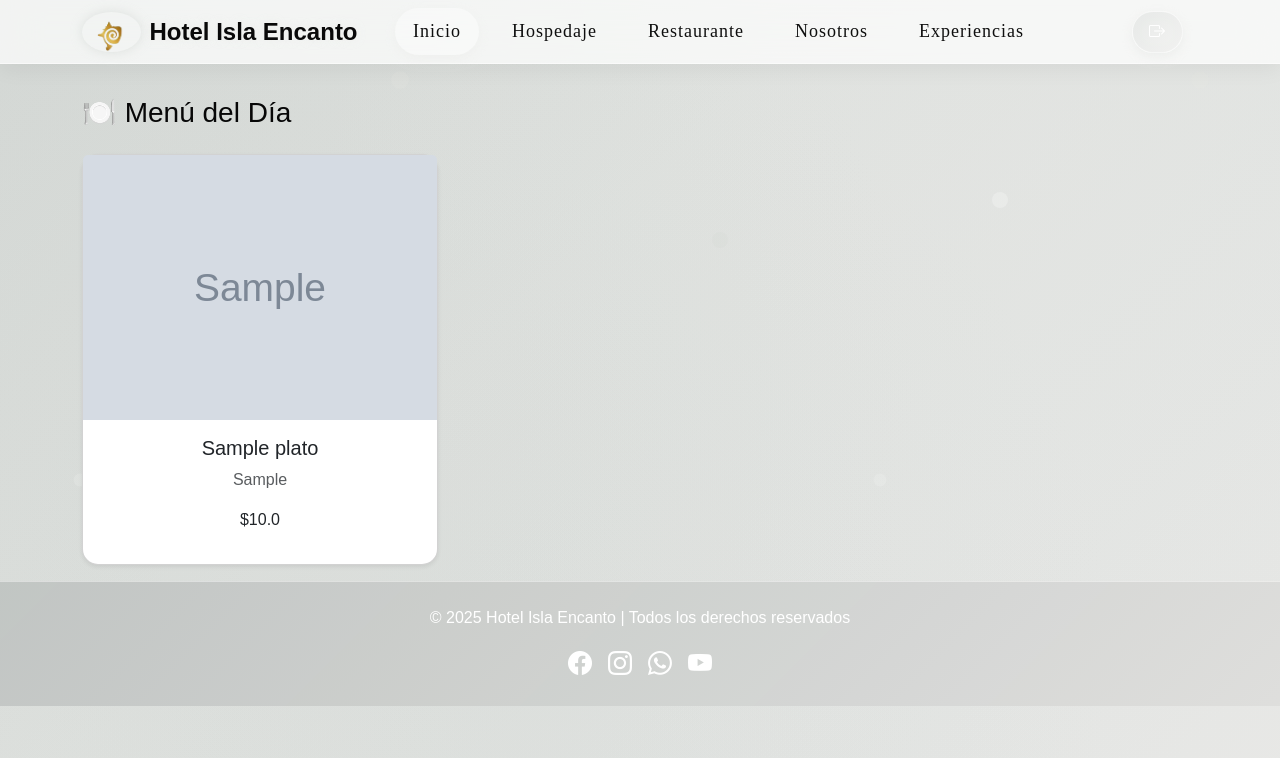
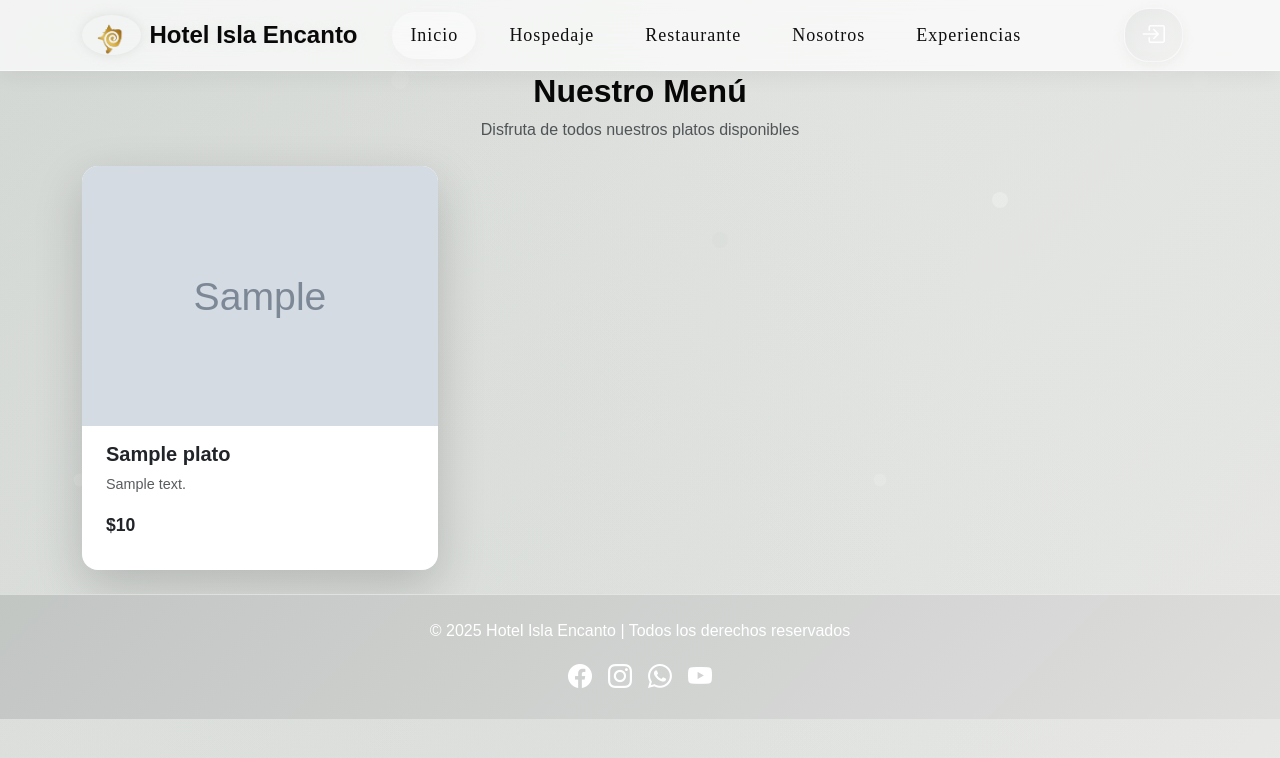
Before and after one commit to EricaRuiz321/IslaEncanto, a Flask app: page /restaurante in a window 1280 px wide. Shown: the top 758 px of the page. Run offline with Flask 3, Linux system fonts and the light colour scheme; tables that the repository leaves empty hold one stand-in row (values such as "Sample post"); grey boxes marked "Sample" are stand-in pictures; parts of the project's set-up code (start-up, migrations or seed data) failed here and were passed over.

Commit message:
Update Restaurante.html

```diff
--- a/templates/home/Restaurante.html
+++ b/templates/home/Restaurante.html
@@ -1,22 +1,61 @@
-{% extends 'home/base.html' %}
+{% extends 'usuario/base.html' %}
 {% block content %}
-<br>
-<br>
-<div class="container mt-5">
-  <h3>🍽️ Menú del Día</h3>
-  <div class="row mt-4">
+
+<br><br>
+
+<div class="container mt-4 usuario-restaurante">
+
+  <!-- Título -->
+  <div class="text-center mb-4">
+    <h2 class="fw-bold">Nuestro Menú</h2>
+    <p class="text-muted">Disfruta de todos nuestros platos disponibles</p>
+  </div>
+
+  <div class="row">
     {% for p in platos %}
-    <div class="col-md-4 mb-3">
-      <div class="card shadow-sm rounded-4 text-center">
-        <img src="{{ url_for('static', filename=p.imagen) if p.imagen else url_for('static', filename='img/default.png') }}" class="card-img-top" alt="{{ p.nombre }}">
-        <div class="card-body">
-          <h5>{{ p.nombre }}</h5>
-          <p class="text-muted">{{ p.categoria }}</p>
-          <p>${{ p.precio }}</p>
+    <div class="col-md-4 mb-4">
+
+      <!-- CARD -->
+      <div class="card shadow-lg border-0 rounded-4 h-100"
+           style="overflow:hidden; background:#ffffff;">
+
+        <!-- IMAGEN grande como en tu ejemplo -->
+        <div style="height:260px; overflow:hidden;">
+          <img src="{{ url_for('static', filename=p.imagen) if p.imagen else url_for('static', filename='img/default.png') }}"
+               class="card-img-top"
+               alt="{{ p.nombre }}"
+               style="object-fit: cover; width: 100%; height: 100%;">
         </div>
+
+        <!-- CONTENIDO -->
+        <div class="card-body d-flex flex-column px-4 py-3">
+
+          <h5 class="fw-bold">{{ p.nombre }}</h5>
+
+          {% if p.descripcion %}
+          <p class="text-muted" style="font-size: 0.9rem;">
+            {{ p.descripcion }}
+          </p>
+          {% else %}
+          <p class="text-muted" style="font-size: 0.9rem;">Sin descripción.</p>
+          {% endif %}
+
+          <!-- PRECIO alineado abajo -->
+          <p class="mt-auto fw-bold" style="font-size:1.1rem;">
+            ${{ "{:,.0f}".format(p.precio) }}
+          </p>
+
+        </div>
+
       </div>
     </div>
     {% endfor %}
   </div>
+
+  {% if platos|length == 0 %}
+  <p class="text-center text-muted">No hay platos disponibles.</p>
+  {% endif %}
+
 </div>
+
 {% endblock %}
```
